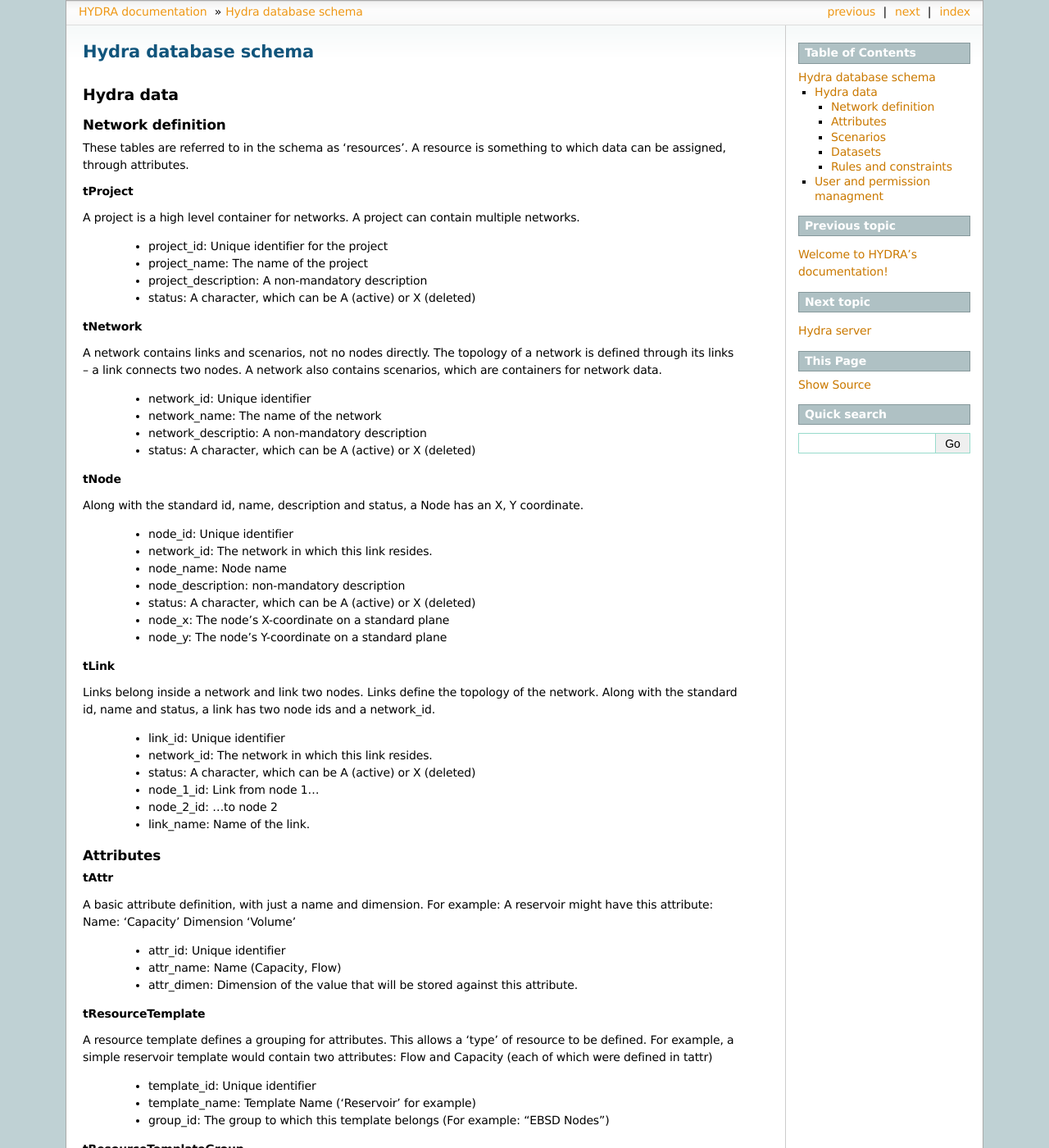
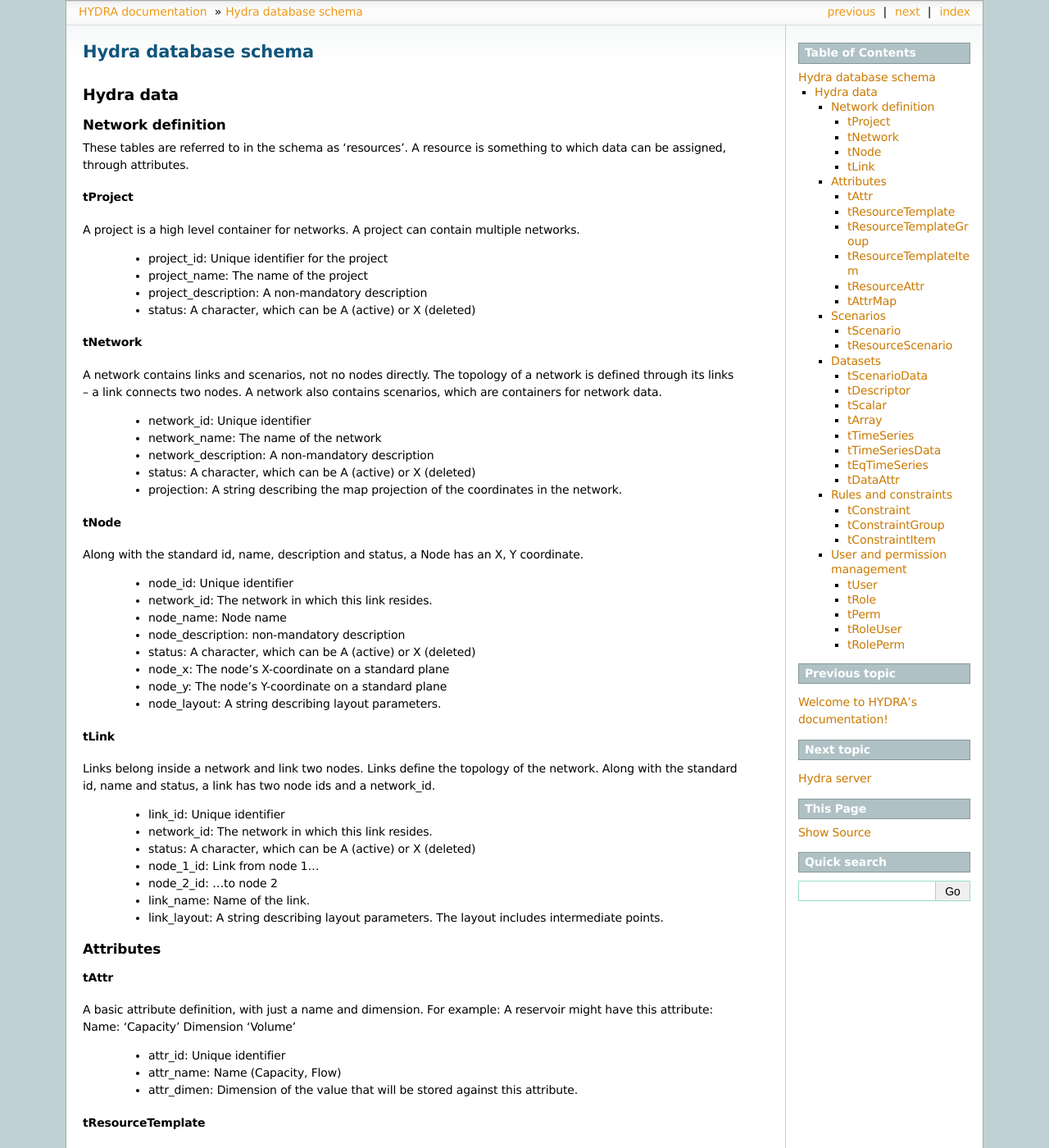
Before and after one commit to UMWRG/HydraPlatform, a Sphinx documentation site: the page built from doc/HydraDB/index.rst, in a window 1280 px wide and 1400 px high. Shown: the whole window at 82% size. Built offline with Sphinx 7.4.7, drawn with Linux system fonts in a browser that asks for light colours; formulas are drawn with MathJax 3; pages that are not in the unit, such as notebooks, are missing from menus; some of the changed text lies outside the part shown.

Commit message:
Updated docs. Initial file structure layout CSV import plugin.
git-svn-id: svn+ssh://ec2-54-229-95-247.eu-west-1.compute.amazonaws.com/home/svn/svnrepository/HYDRA@105 5b2e1b5e-a1f6-4386-8dd1-2f88c1042e8b

```diff
--- a/doc/HydraDB/index.rst
+++ b/doc/HydraDB/index.rst
@@ -9,7 +9,8 @@
 These tables are referred to in the schema as 'resources'. A resource
 is something to which data can be assigned, through attributes.
 
-**tProject**
+tProject
+^^^^^^^^
 
 A project is a high level container for networks. A project can contain
 multiple networks.
@@ -19,7 +20,8 @@
  * project_description: A non-mandatory description
  * status: A character, which can be A (active) or X (deleted)
 
-**tNetwork**
+tNetwork
+^^^^^^^^
 
 A network contains links and scenarios, not no nodes directly. The topology
 of a network is defined through its links -- a link connects two nodes.
@@ -27,10 +29,13 @@
 
  * network_id: Unique identifier
  * network_name: The name of the network
- * network_descriptio: A non-mandatory description
+ * network_description: A non-mandatory description
  * status: A character, which can be A (active) or X (deleted)
+ * projection: A string describing the map projection of the coordinates in the
+   network.
 
-**tNode**
+tNode
+^^^^^
 
 Along with the standard id, name, description
 and status, a Node has an X, Y coordinate.
@@ -42,8 +47,10 @@
  * status: A character, which can be A (active) or X (deleted)
  * node_x: The node's X-coordinate on a standard plane
  * node_y: The node's Y-coordinate on a standard plane
+ * node_layout: A string describing layout parameters.
 
-**tLink**
+tLink
+^^^^^
 
 Links belong inside a network and link two nodes. Links define the topology of the network. Along with the standard id, name and status, a link has two node ids
 and a network_id.
@@ -54,11 +61,14 @@
  * node_1_id: Link from node 1...
  * node_2_id: ...to node 2
  * link_name: Name of the link.
+ * link_layout: A string describing layout parameters. The layout includes
+   intermediate points.
 
 Attributes
 **********
 
-**tAttr**
+tAttr
+^^^^^
 
 A basic attribute definition, with just a name and dimension.
 For example: A reservoir might have this attribute: Name: 'Capacity' Dimension 'Volume'
@@ -68,7 +78,8 @@
  * attr_dimen: Dimension of the value that will be stored against this attribute.
 
 
-**tResourceTemplate**
+tResourceTemplate
+^^^^^^^^^^^^^^^^^
 
 A resource template defines a grouping for attributes. This allows a 'type' of
 resource to be defined. For example, a simple reservoir template would
@@ -78,7 +89,8 @@
  * template_name: Template Name ('Reservoir' for example)
  * group_id: The group to which this template belongs (For example: "EBSD Nodes")
 
-**tResourceTemplateGroup**
+tResourceTemplateGroup
+^^^^^^^^^^^^^^^^^^^^^^
 
 A grouping for resource templates. Used to categorise resource types into a single
 group -- for example, the 'GAMS Nodes' Group might contain two resource templates:
@@ -88,7 +100,8 @@
  * group_id: Unique Identifier
  * group_name: Name
 
-**tResourceTemplateItem**
+tResourceTemplateItem
+^^^^^^^^^^^^^^^^^^^^^
 
 This links attributes to their template. An attribute can be in several templates.
 Both attr_id and template_id make up the PK.
@@ -96,7 +109,8 @@
  * attr_id: The attribute
  * template_id: The template that this attribute is in.
 
-**tResourceAttr**
+tResourceAttr
+^^^^^^^^^^^^^
 
 A 'resource' can be a Project, Network, Node, Link or Scenario.
 A resource attribute is an attribute associated with a specific resource.
@@ -110,7 +124,8 @@
  * ref_id: The identifer for the resource.
  * attr_is_var: Either 'Y' or 'N' -- This flag indicates whether data should be assigned to the resource attribute. If not, it is assumed this will be done by an app.
 
-**tAttrMap**
+tAttrMap
+^^^^^^^^
 
 This maps two attributes, meaning they are equivalent. For example, 'Capacity' in one app might be the same as and 'Size' in another.
 
@@ -120,7 +135,8 @@
 Scenarios
 *********
 
-**tScenario**
+tScenario
+^^^^^^^^^
 
 A scenario is a set of data associated with a network. Let's say there is a
 network with some node and links, all of which have been assigned some resource attributes. A scenario is what contains the data for those resource attributes. Several scenarios
@@ -133,7 +149,8 @@
  * scenario_description: Non-mandatory description
  * status: A character, which can be A (active) or X (deleted)
 
-**tResourceScenario**
+tResourceScenario
+^^^^^^^^^^^^^^^^^
 
 This connects a piece of data, a scenario and a resource attribute.
 The data itself is not accessed directly from this table, but through
@@ -147,7 +164,8 @@
 Datasets
 ********
 
-**tScenarioData**
+tScenarioData
+^^^^^^^^^^^^^
 
 Links a scenario to a single piece of data. This table references the data
 in the appropriate data table using data_id. It knows which table to access
@@ -161,34 +179,39 @@
  * data_name: A name for this data
  * data_dimen: Dimension -- for comparison with dimension in tAttr.
 
-**tDescriptor**
+tDescriptor
+^^^^^^^^^^^
 
-A string: "I am a value"
+A string: ``"I am a value"``
 
  * data_id: unique identifier
  * desc_val: Value (string)
 
-**tScalar**
+tScalar
+^^^^^^^
 
 A single numeric value: 10.5
 
  * data_id: Unique identifier
  * param_value: value (double)
 
-**tArray**
+tArray
+^^^^^^
 
 A multi-dimensional array, stored as a BLOB.
 
  * data_id: Unique identifier
  * arr_data: Value (BLOB)
 
-**tTimeSeries**
+tTimeSeries
+^^^^^^^^^^^
 
 A container for time series data.
 
  * data_id: Unique identifier
 
-**tTimeSeriesData**
+tTimeSeriesData
+^^^^^^^^^^^^^^^
 
 Time series data, stored as multiple time - value pairs, all associated with
 a single data_id, which is contained in tTimeSeries.
@@ -197,7 +220,8 @@
  * ts_time: Timestamp
  * ts_value: a multi-dimensional array, stored as a blob. Can also just be a single value.
 
-**tEqTimeSeries**
+tEqTimeSeries
+^^^^^^^^^^^^^
 
 Equally spaced time series. Starting at a specified time, and with a given
 frequency (measured in seconds), there is a multi-dimensional array, stored as a BLOB.
@@ -207,7 +231,8 @@
  * frequency: measured in seconds
  * arr_data: multi-dimensional array, stored as a BLOB.
 
-**tDataAttr**
+tDataAttr
+^^^^^^^^^
 
 Auxiliary information about the data, in name / value pairs.
 
@@ -223,7 +248,8 @@
 items as the values within the parentheses. Constraints are logically contained within
 scenarios.
 
-**tConstraint**
+tConstraint
+^^^^^^^^^^^
 
 A constraint exists within a scenario and essentially looks like this:
 (some equation) = Value. There's a left-hand-side, which contains the actual
@@ -236,7 +262,8 @@
     constant: The value to which the left hand side is campared.
     op: The operation used to compare the left and right hand side.
 
-**tConstraintGroup**
+tConstraintGroup
+^^^^^^^^^^^^^^^^
 
 A constraint group can be thought of as the inside of a pair of parentheses in
 a mathematical equation. For example, in the condition (A + B) = 1, the group
@@ -255,7 +282,8 @@
     contains only a single entity.
 
 
-**tConstraintItem**
+tConstraintItem
+^^^^^^^^^^^^^^^
 
 The atomic part of a constraint. This must link to a resource attribute -- and
 therefore to a piece of data.
@@ -264,12 +292,13 @@
  * constraint_id: Reference to constraint
  * resource_attr_id: Reference to the resource attribute, through which we can access the data used in the constraint equation.
 
-User and permission managment
------------------------------
+User and permission management
+******************************
 
 These tables are not connected to the ones containing network information.
 
-**tUser**
+tUser
+^^^^^
 
 Save access credentials for each user
 
@@ -278,7 +307,8 @@
  * password: Password
  * cr_date: Creation date
 
-**tRole**
+tRole
+^^^^^
 
 Define roles
 
@@ -286,7 +316,8 @@
  * role_name: Role name
  * cr_date: Creation date
 
-**tPerm**
+tPerm
+^^^^^
 
 Define particular permissions
 
@@ -294,14 +325,16 @@
  * perm_name: Permission Name
  * cr_date: Creation date
 
-**tRoleUser**
+tRoleUser
+^^^^^^^^^
 
 Assign each user to specific roles
 
  * user_id: Reference to user
  * role_id: Reference to role
 
-**tRolePerm**
+tRolePerm
+^^^^^^^^^
 
 Assign particular permissions to a role
 
```
Also changed, not shown: doc/HydraPlugins/index.rst (+19 -0 lines), doc/HydraServer/index.rst (+15 -1 lines), doc/devdocs/account.rst (+4 -3 lines), doc/devdocs/svn.rst (deleted).
